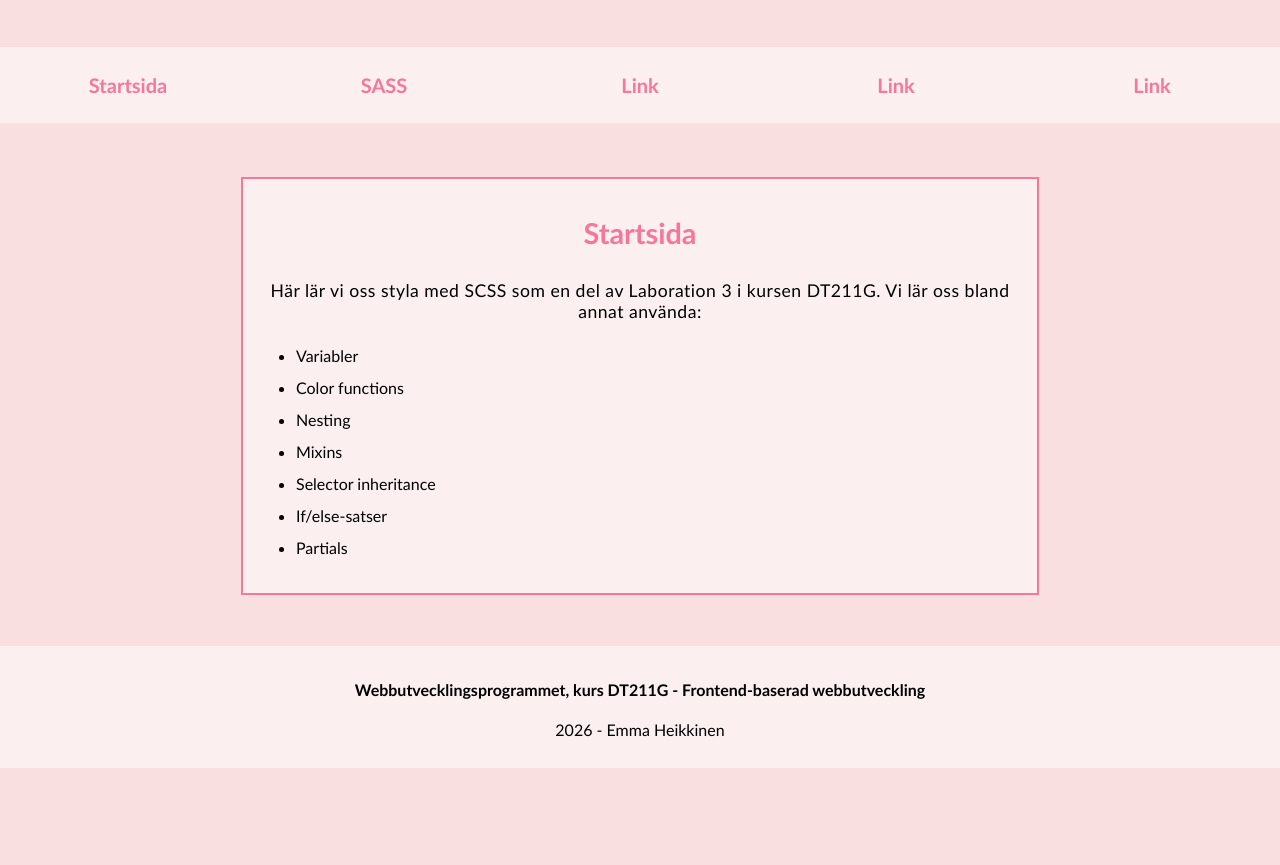
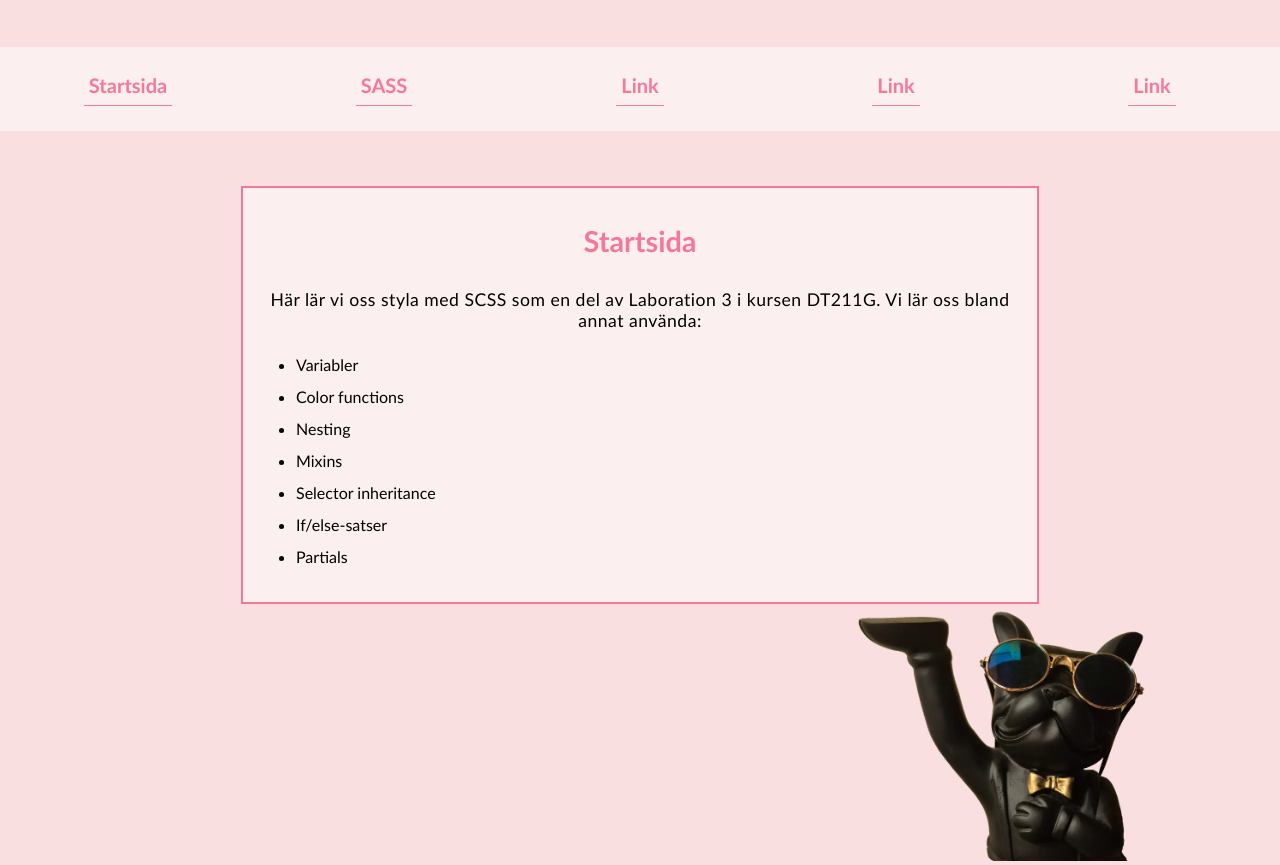
Before and after one commit to emhe2504/lab3-SCSS, a website built with Vite: page index.html in a window 1280 px wide. Shown: the part 87-952 px from the top of the page. Before the commit the page ends 855 px from the top, so only its background shows below. Built offline with nearby package versions, Linux system fonts and the light colour scheme.

Commit message:
Lade till bild + fix med denna

```diff
--- a/index.html
+++ b/index.html
@@ -36,6 +36,10 @@
           <li>Partials</li>
         </ul>
       </article>
+      <picture>
+        <source srcset="/images/hund.webp" type="image/webp">
+        <img src="/images/hund.jpg" width="300" alt="Svart hund med solglasögon och tass i luften">
+      </picture>
     </main>
     <footer>
       <h4>Webbutvecklingsprogrammet, kurs DT211G - Frontend-baserad webbutveckling</h4>
--- a/src/css/_base.scss
+++ b/src/css/_base.scss
@@ -5,6 +5,7 @@ header {
     h1 {
 
         a {
+            display: inline-block;
             color: variables.$head-light;
             font-size: 130%;
             text-decoration: none;
@@ -30,14 +31,18 @@ header {
                 font-weight: bold;
                 font-size: 125%;
                 color: variables.$head-light;
+                border-bottom: 1px solid variables.$head-light;
+                padding-left: 2%;
+                padding-right: 2%;
+                padding-bottom: 3%;
 
                 @media (prefers-color-scheme: dark) {
                     color: variables.$head-dark;
                 }
 
                 &:hover {
-                    transform: scale(1.2);
-                    text-decoration: underline;
+                    transform: scale(1.1);
+                    border-bottom: 2px solid variables.$head-light;
                 }
             }
         }
--- a/src/css/_layout.scss
+++ b/src/css/_layout.scss
@@ -38,11 +38,13 @@ header {
 }
 
 main {
+    display: grid;
 
     article {
         width: 60%;
         justify-self: center;
         padding: 1%;
+        margin-bottom: 0;
 
         h2 {
             text-align: center;
@@ -53,6 +55,11 @@ main {
             text-align: center;
         }
     }
+    picture {
+        justify-self: right;
+        padding-right: 10%;
+        margin-top: 0;
+    }
 }
 
 footer {
```
Also changed, not shown: public/images/hund.jpg (added), public/images/hund.webp (added).
